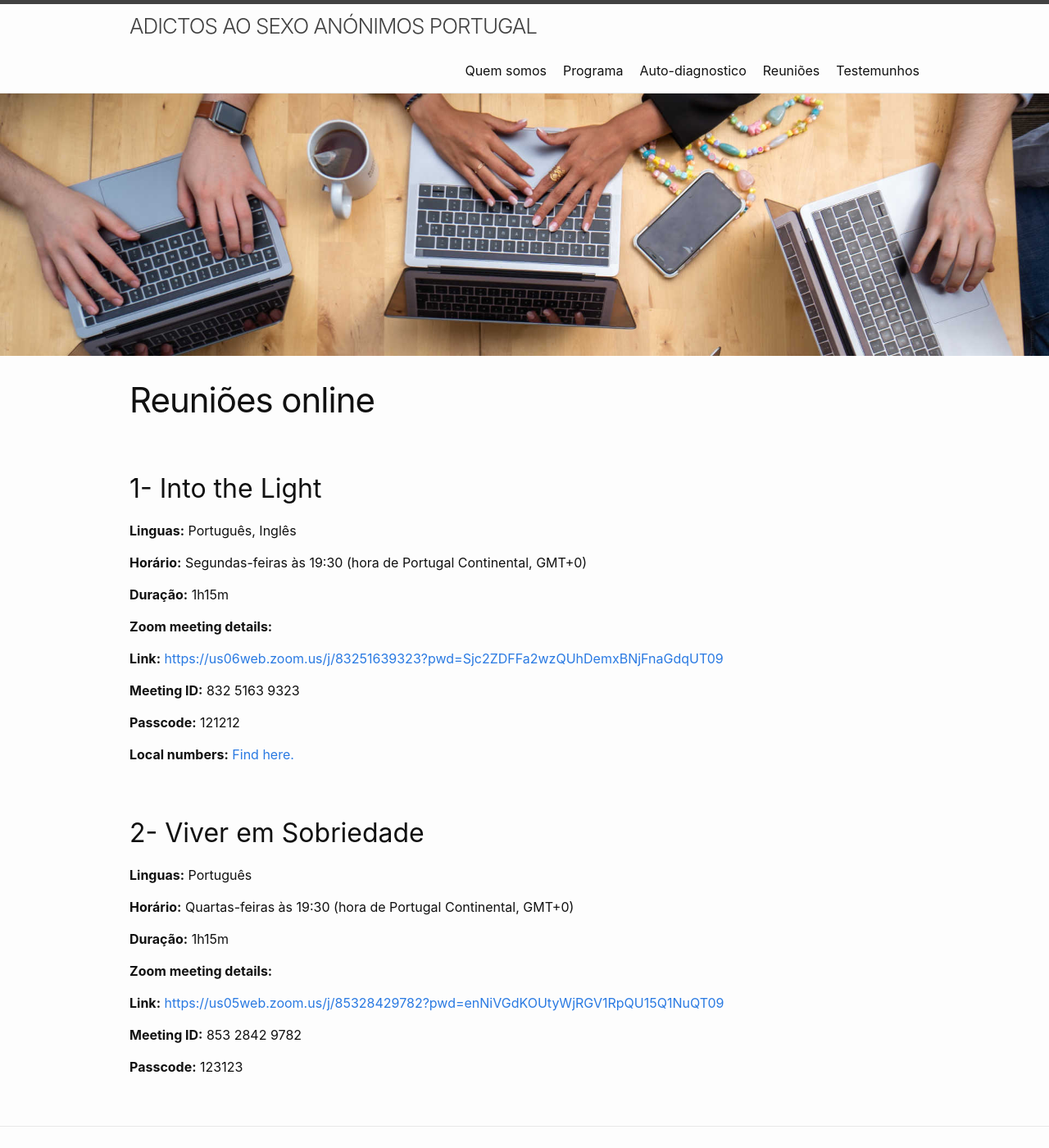
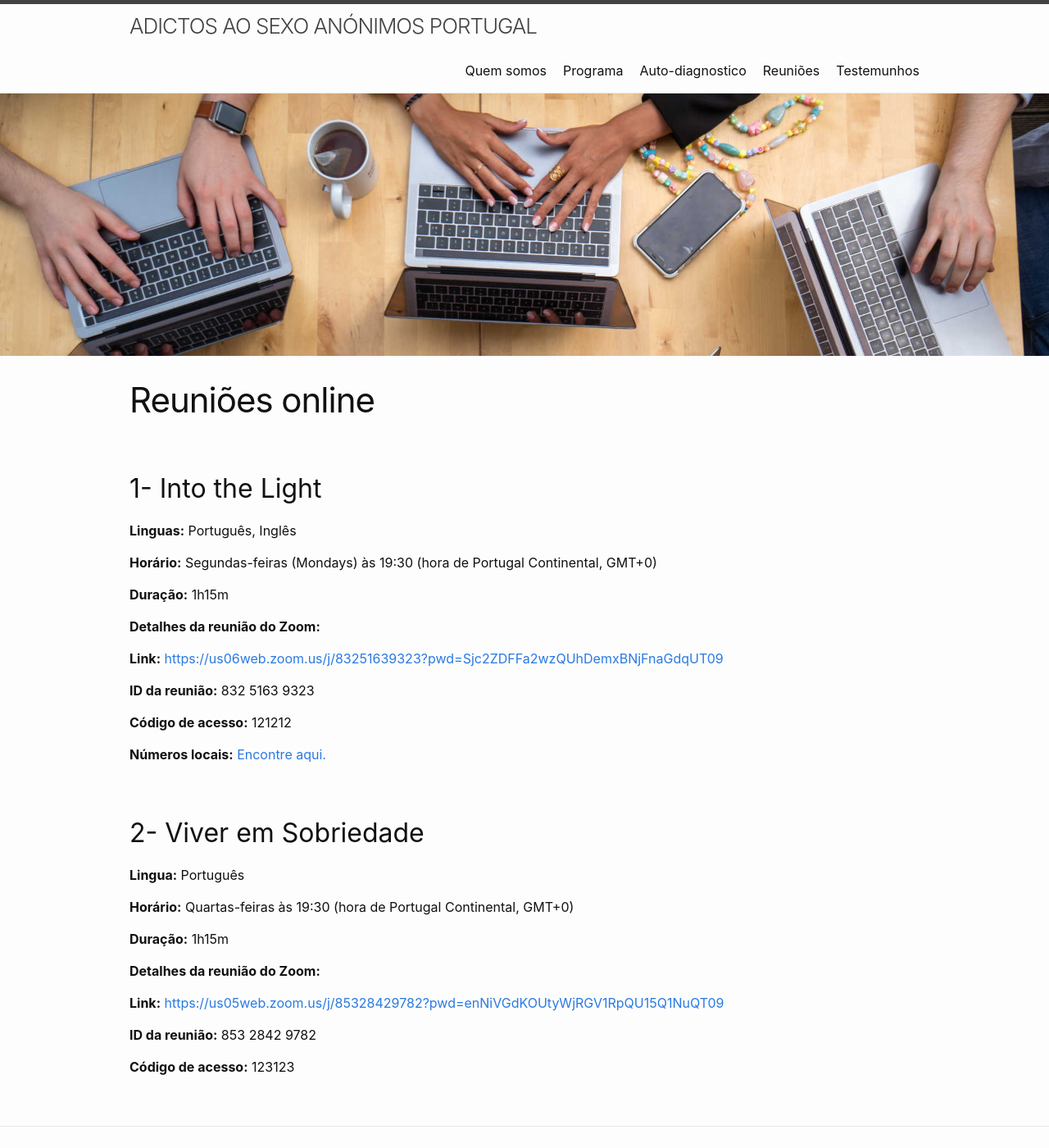
Before and after one commit to asaportugal/asaportugal.github.io, a Jekyll site: the page built from m4_reunioes.md, in a window 1280 px wide and 1400 px high. Shown: the whole window at 82% size. Built offline with Jekyll 4.4.1, drawn with Linux system fonts in a browser that asks for light colours.

Commit message:
new meeting

```diff
--- a/m4_reunioes.md
+++ b/m4_reunioes.md
@@ -10,34 +10,34 @@ banner: 'assets/meeting.jpg'
 
 **Linguas:** Português, Inglês
 
-**Horário:** Segundas-feiras às 19:30 (hora de Portugal Continental, GMT+0)
+**Horário:** Segundas-feiras (Mondays) às 19:30 (hora de Portugal Continental, GMT+0)
 
 **Duração:** 1h15m
 
-**Zoom meeting details:**
+**Detalhes da reunião do Zoom:**
 
 **Link:** <https://us06web.zoom.us/j/83251639323?pwd=Sjc2ZDFFa2wzQUhDemxBNjFnaGdqUT09>
 
-**Meeting ID:** 832 5163 9323
+**ID da reunião:** 832 5163 9323
 
-**Passcode:** 121212
+**Código de acesso:** 121212
 
-**Local numbers:** <a href="https://us06web.zoom.us/u/kxOybRuDb" target="_blank">Find here.</a>
+**Números locais:** <a href="https://us06web.zoom.us/u/kxOybRuDb" target="_blank">Encontre aqui.</a>
 
 ## 2- Viver em Sobriedade
 
-**Linguas:** Português
+**Lingua:** Português
 
 **Horário:** Quartas-feiras às 19:30 (hora de Portugal Continental, GMT+0)
 
 **Duração:** 1h15m
 
-**Zoom meeting details:**
+**Detalhes da reunião do Zoom:**
 
 **Link:** <https://us05web.zoom.us/j/85328429782?pwd=enNiVGdKOUtyWjRGV1RpQU15Q1NuQT09>
 
-**Meeting ID:** 853 2842 9782
+**ID da reunião:** 853 2842 9782
 
-**Passcode:** 123123
+**Código de acesso:** 123123
 
-<!-- **Local numbers:** <a href="https://us06web.zoom.us/u/kxOybRuDb" target="_blank">Find here.</a> -->
+<!-- **Números locais:** <a href="https://us06web.zoom.us/u/kxOybRuDb" target="_blank">Encontre aqui.</a> -->
```
Also changed, not shown: index.md (+2 -0 lines).
